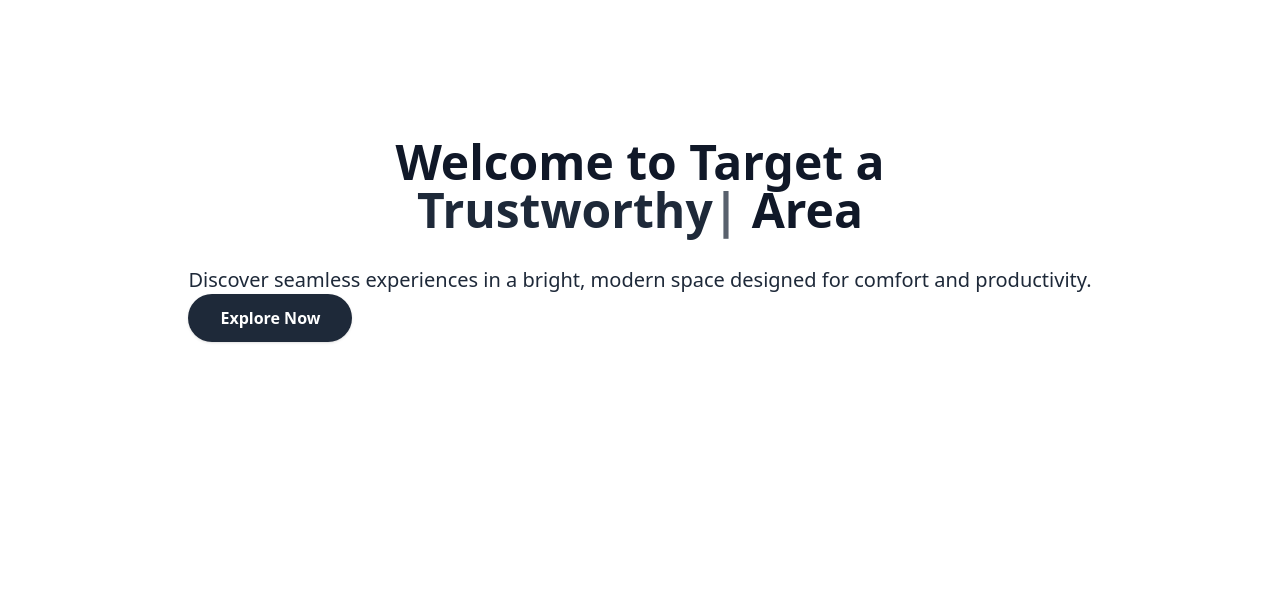
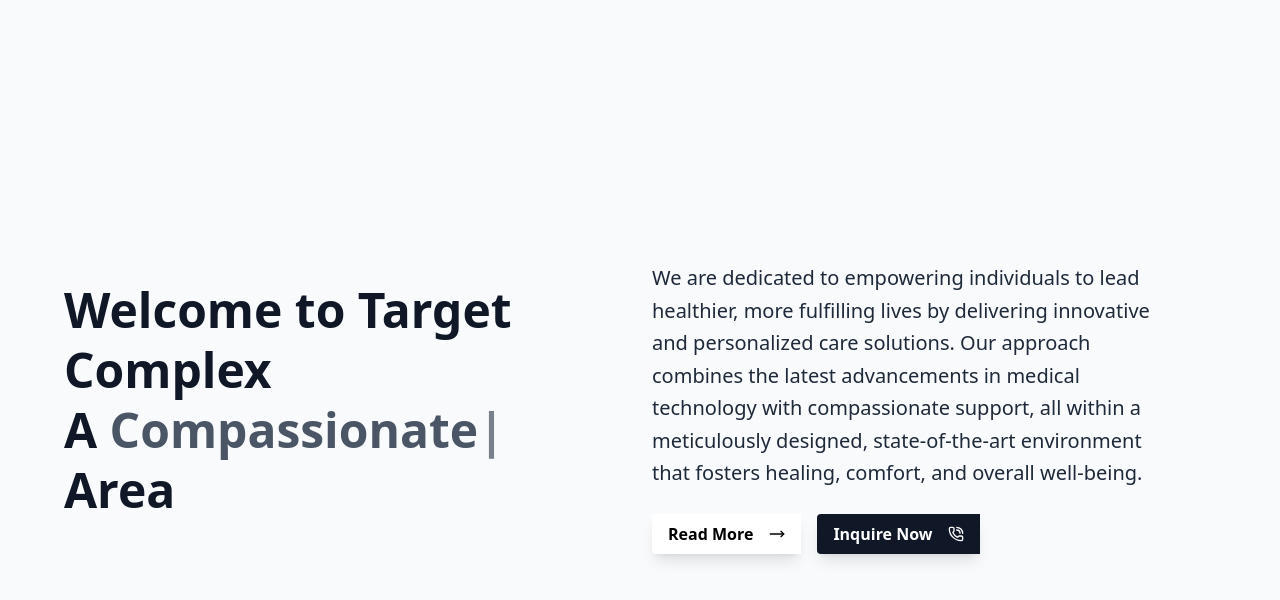
Before and after one commit to AimeKelvin/target-phar-page, a Next.js app in the folder frontend/: page / in a window 1280 px wide. Shown: the top 600 px of the page. Built offline with nearby package versions, Linux system fonts and the light colour scheme.

Commit message:
Finale Touch

```diff
--- a/frontend/src/components/Hero3.tsx
+++ b/frontend/src/components/Hero3.tsx
@@ -1,8 +1,10 @@
-"use client"
+"use client";
+
 import React, { useEffect, useState } from "react";
 import { motion } from "framer-motion";
+import { MoveRight, PhoneCall } from "lucide-react";
 
-const words = ["Trustworthy", "Reliable", "Solutional"];
+const words = ["Trustworthy", "Reliable", "Compassionate"];
 
 function TypingAnimation() {
     const [wordIndex, setWordIndex] = useState(0);
@@ -11,6 +13,7 @@ function TypingAnimation() {
 
     useEffect(() => {
         let timeout: NodeJS.Timeout;
+
         if (typing) {
             if (displayed.length < words[wordIndex].length) {
                 timeout = setTimeout(() => {
@@ -19,23 +22,24 @@ function TypingAnimation() {
             } else {
                 setTyping(false);
                 timeout = setTimeout(() => {
-                    setDisplayed('');
+                    setDisplayed("");
                     setWordIndex((prev) => (prev + 1) % words.length);
                     setTyping(true);
-                }, 1200);
+                }, 2000);
             }
         } else {
             timeout = setTimeout(() => {
-                setDisplayed('');
+                setDisplayed("");
                 setWordIndex((prev) => (prev + 1) % words.length);
                 setTyping(true);
-            }, 400);
+            }, 1000);
         }
+
         return () => clearTimeout(timeout);
     }, [displayed, typing, wordIndex]);
 
     return (
-        <span className="text-gray-800 font-semibold">
+        <span className="text-gray-600 font-semibold">
             {displayed}
             <span className="animate-pulse">|</span>
         </span>
@@ -44,38 +48,50 @@ function TypingAnimation() {
 
 function Hero3() {
     return (
-        <section className="bg-white min-h-[60vh] flex gap-4 flex-col items-center justify-center px-6 py-16">
-            <div className="max-w-2xl w-full text-center space-y-6">
+        <section className="bg-gradient-to-br from-gray-50 items-center to-gray-50 grid grid-cols-1 md:grid-cols-2 py-24 gap-6 p-6 md:p-12 lg:p-16 min-h-screen">
+            <div className="max-w-lg w-full text-left">
                 <motion.h1
                     initial={{ opacity: 0, y: 30 }}
                     animate={{ opacity: 1, y: 0 }}
-                    transition={{ duration: 0.7 }}
-                    className="text-4xl md:text-5xl font-bold text-gray-900"
+                    transition={{ duration: 0.7, ease: "easeOut" }}
+                    className="text-3xl sm:text-4xl md:text-5xl font-bold text-gray-900 leading-tight"
                 >
-                    Welcome to Target a <TypingAnimation /> Area
+                    Welcome to Target Complex
+                    <br />
+                    A <TypingAnimation /> Area
                 </motion.h1>
             </div>
-            <div>
+            <div className="max-w-lg w-full">
                 <motion.p
                     initial={{ opacity: 0, y: 20 }}
                     animate={{ opacity: 1, y: 0 }}
-                    transition={{ duration: 0.9, delay: 0.3 }}
-                    className="text-lg md:text-xl text-gray-800 mt-4"
+                    transition={{ duration: 0.9, delay: 0.3, ease: "easeOut" }}
+                    className="text-base sm:text-lg md:text-xl text-gray-800 mt-4 leading-relaxed"
                 >
-                    Discover seamless experiences in a bright, modern space designed for
-                    comfort and productivity.
+                    We are dedicated to empowering individuals to lead healthier,
+                    more fulfilling lives by delivering innovative and personalized care solutions.
+                    Our approach combines the latest advancements in medical technology with compassionate support, all within a meticulously designed,
+                    state-of-the-art environment that fosters healing, comfort, and overall well-being.
                 </motion.p>
                 <motion.div
                     initial={{ opacity: 0, scale: 0.95 }}
                     animate={{ opacity: 1, scale: 1 }}
-                    transition={{ duration: 0.8, delay: 0.6 }}
-                >
-                    <a
-                        href="#explore"
-                        className="inline-block px-8 py-3 rounded-full bg-gray-800 text-white font-semibold shadow hover:bg-gray-700 transition"
-                    >
-                        Explore Now
-                    </a>
+                    transition={{ duration: 0.8, delay: 0.6, ease: "easeOut" }}
+                    className="mt-6"
+                > <div className="flex flex-col sm:flex-row gap-4">
+                        <a
+                            href="#explore"
+                            className="inline-flex items-center gap-4 px-4 py-2 rounded-l bg-white text-black font-semibold shadow-lg hover:bg-gray-900 hover:text-white transition-colors duration-300"
+                        >
+                            Read More <MoveRight className="w-4 h-4" />
+                        </a>
+                        <a
+                            href="#explore"
+                            className="inline-flex items-center gap-4 px-4 py-2 rounded-l bg-gray-900 text-white font-semibold shadow-lg hover:text-gray-900 hover:bg-white transition-colors duration-300"
+                        >
+                            Inquire Now <PhoneCall className="w-4 h-4" />
+                        </a>
+                    </div>
                 </motion.div>
             </div>
         </section>
```
